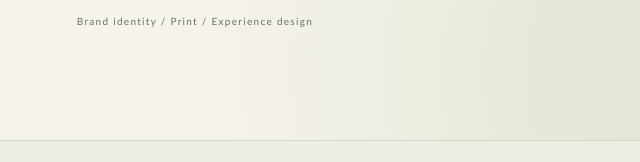
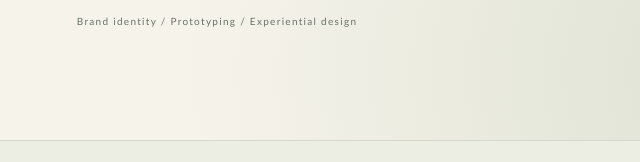
Before and after one commit to maribethromslo/capstone, a plain HTML site: page index.html in a window 1280 px wide. Shown: the part 638-800 px from the top of the page, 0-640 px from the left. Drawn offline with Linux system fonts and the light colour scheme.

Commit message:
Update index.html

```diff
--- a/index.html
+++ b/index.html
@@ -28,7 +28,7 @@
           <p class="hero-project-name">Badges of Honor</p>
           <h1 class="hero-statement">Recognition for navigating the wilderness of<br class="hero-line-break" /> chronic illness.</h1>
           <a class="button dark" href="#why">Explore the project ↓</a>
-          <div class="meta">Brand identity / Print / Experience design</div>
+          <div class="meta">Brand identity / Prototyping / Experiential design</div>
         </div>
         <div class="hero-carousel" role="region" aria-roledescription="carousel" aria-label="Badges of Honor project highlights" tabindex="0">
           <div class="carousel-stage">
```
